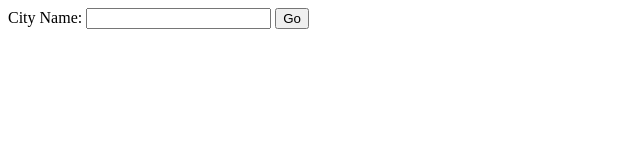
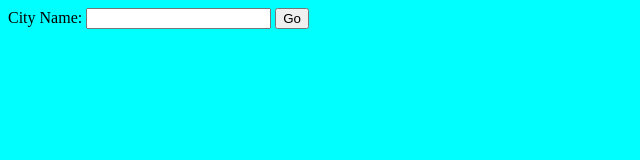
Before and after one commit to soubhagyarout19/LiveWeather, a website: page index.html in a window 1280 px wide. Shown: the whole page, without its empty margins (0-640 px from the left). Drawn offline with Linux system fonts and the light colour scheme.

Commit message:
final v1

```diff
--- a/app.js
+++ b/app.js
@@ -4,6 +4,9 @@ const bodyparser = require("body-parser");
 
 
 const app = express();
+
+// for css and other
+app.use(express.static("public"));
 
 app.use(bodyparser.urlencoded({extended: true}))
 
--- a/index.html
+++ b/index.html
@@ -5,6 +5,7 @@
     <meta http-equiv="X-UA-Compatible" content="IE=edge">
     <meta name="viewport" content="width=device-width, initial-scale=1.0">
     <title>Weather App</title>
+    <link rel="stylesheet" href="style.css">
 </head>
 <body>
     <form action="/" method="post">
--- /dev/null
+++ b/public/style.css
@@ -0,0 +1,3 @@
+body{
+    background-color: aqua;
+}
```
